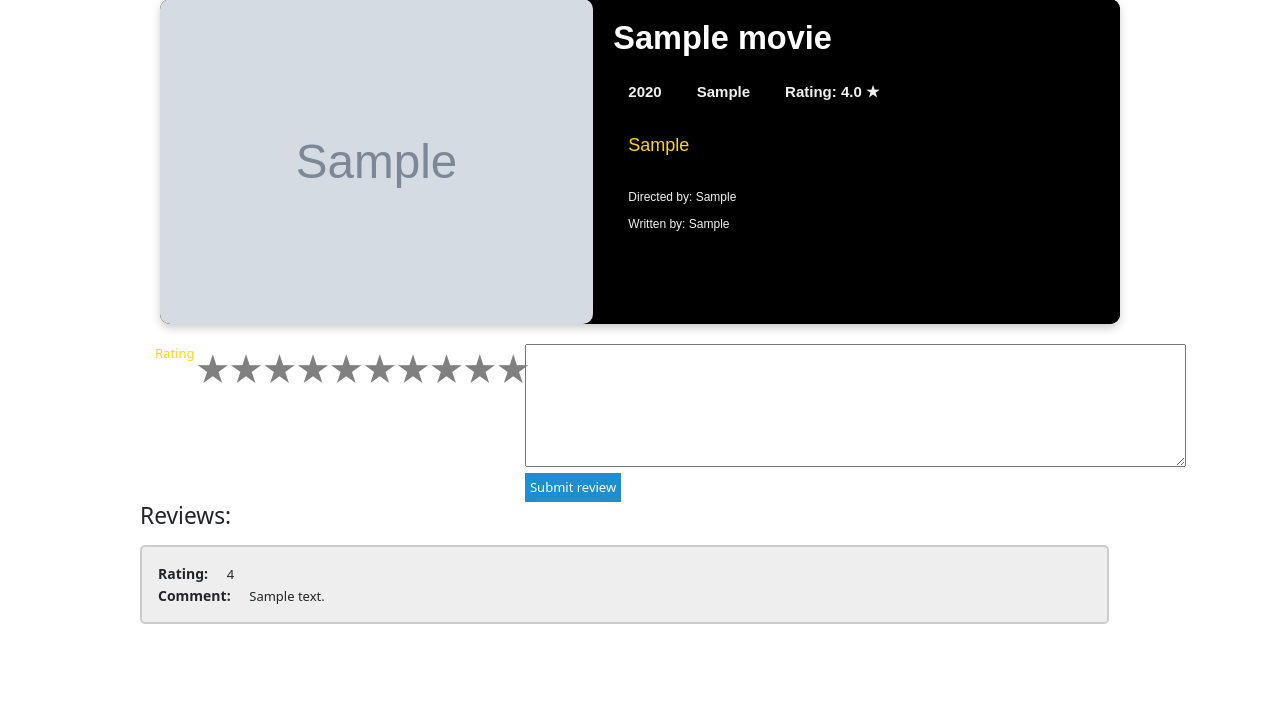
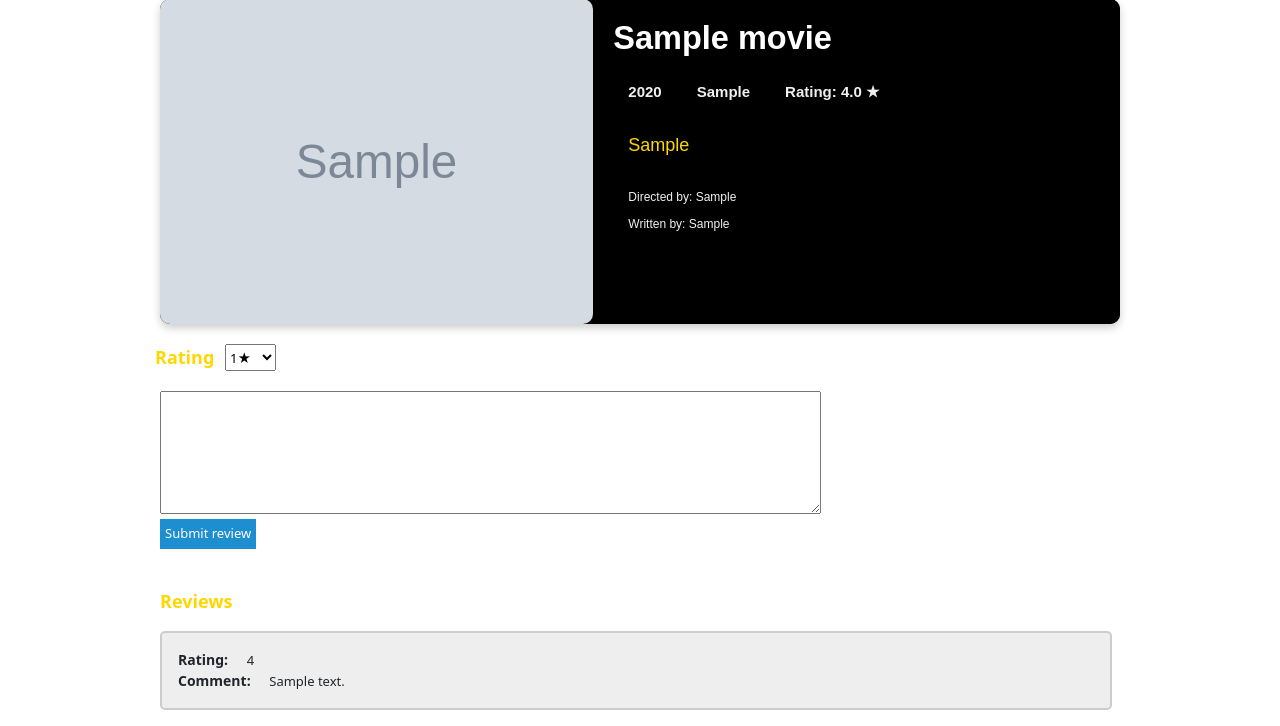
Before and after one commit to tegco/CriticsCorner, a Django app: page /1 in a window 1280 px wide. Shown: the part 176-902 px from the top of the page. Before the commit the page ends 800 px from the top, so only its background shows below. Run offline with Django 4.2, Linux system fonts and the light colour scheme; a user stored in the database is signed in; tables that the repository leaves empty hold one stand-in row (values such as "Sample post"); grey boxes marked "Sample" are stand-in pictures; some libraries are stand-ins or nearby versions.

Commit message:
comp. rating diferente

```diff
--- a/criticscorner/review/Templates/review/details.html
+++ b/criticscorner/review/Templates/review/details.html
@@ -36,32 +36,23 @@
   </div>
 
 <div id="details-review">
-     <div id="details-rating" Rating>
-            <p>Rating</p> <br>
-          <form method="post" action="#action-url">
-             <input type="radio" name="rate" id="rate1">
-             <label for="rate1"></label>
-             <input type="radio" name="rate" id="rate2">
-             <label for="rate2"></label>
-             <input type="radio" name="rate" id="rate3">
-             <label for="rate3"></label>
-             <input type="radio" name="rate" id="rate4">
-             <label for="rate4"></label>
-             <input type="radio" name="rate" id="rate5">
-             <label for="rate5"></label>
-                <input type="radio" name="rate" id="rate6">
-             <label for="rate6"></label>
-             <input type="radio" name="rate" id="rate7">
-             <label for="rate7"></label>
-              <input type="radio" name="rate" id="rate8">
-             <label for="rate8"></label>
-             <input type="radio" name="rate" id="rate9">
-             <label for="rate9"></label>
-             <input type="radio" name="rate" id="rate10">
-             <label for="rate10"></label>
+     <div id="details-rating">
+          <label for="rating">Rating</label> <br>
 
-          </form> <br><br>
-
+            <select name="rating" id="rating">
+                <option value="1">1★</option>
+                <option value="2">2★</option>
+                <option value="3">3★</option>
+                <option value="4">4★</option>
+                    <option value="5">5★</option>
+                <option value="6">6★</option>
+                <option value="7">7★</option>
+                <option value="8">8★</option>
+                    <option value="9">9★</option>
+                <option value="10">10★</option>
+            </select>
+     </div>
+         <br>
          <div id="details-comment">
              <form id =details-review-comment action="{% url 'review:review_movie' movie.id %}" method="post">
                   {% csrf_token %}
@@ -69,11 +60,11 @@
                  <button name="submit" type="submit" value="Submit">Submit review</button>
             </form>
          </div>
-     </div>
+     </div> <br><br>
 
     <div id = details-list-users-reviews>
          {% if reviews %}
-            <h3>Reviews:</h3>
+              <label>Reviews</label> <br>
 
         <div id="details-list-users-reviews-container">
             {% for review in reviews %}
@@ -86,8 +77,6 @@
             <p>No reviews yet.</p>
         {% endif %}
     </div>
-
-
 </div>
 
 {% endblock %}
--- a/criticscorner/review/static/review/styles.css
+++ b/criticscorner/review/static/review/styles.css
@@ -71,8 +71,11 @@ body {
     text-align: left;
 }
 #basic-info li {
-    font-weight: bold;
-}
+    font-weight: bold;}
+    p {
+        color: gold;
+
+    }
 
 #crew-info li{
     font-size: 12px;
@@ -82,9 +85,11 @@ body {
     padding-left: 15px;
 	#transform: rotateY(360deg);
 	display: flex;}
-    p {
+    label {
         color: gold;
+        font-weight: bold;
     }
+
 
 #details-rating input {
 	display: none;
@@ -92,33 +97,27 @@ body {
 #details-rating label {
 	display: inline-block;
 	cursor: pointer;
-	width: 30px;
+	width: 70px;
+    font-size: 18px;
 }
-#details-rating label:before {
-	content: '★';
-    position: relative;
-	display: block;
-	#display: inline-block;
-	font-size: 35px;
-	color: gray;
-}
-#details-rating label:after {
-	content: '★';
-	display: block;
-	font-size: 35px;
-	color: orange;
-	top: 0;
-	opacity: 0;
-	transition: .6s;
-}
-#details-rating label:hover:after, .wrapper label:hover~label:after, .wrapper input:checked~label:after {
-	opacity: 1;
+
+#details-comment {
+    padding-left: 20px;
 }
 
 #details-review {
     padding-left: 140px;
     padding-top: 20px;
 }
+#details-list-users-reviews{
+    padding-left: 160px;}
+
+    label {
+        color: gold;
+        font-weight: bold;
+        font-size: 18px;
+
+        }
 
 #details-list-users-reviews-container {
     border: 2px solid #ccc;
```
